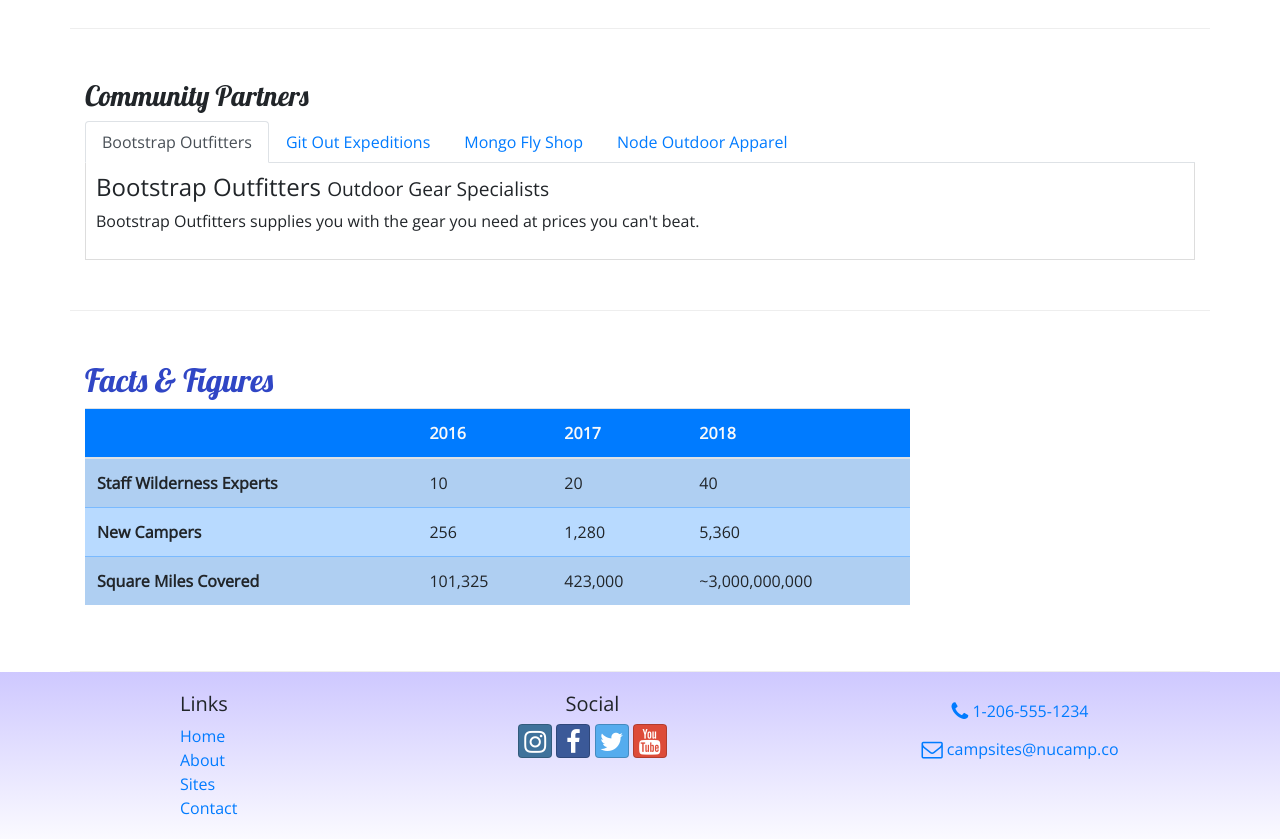
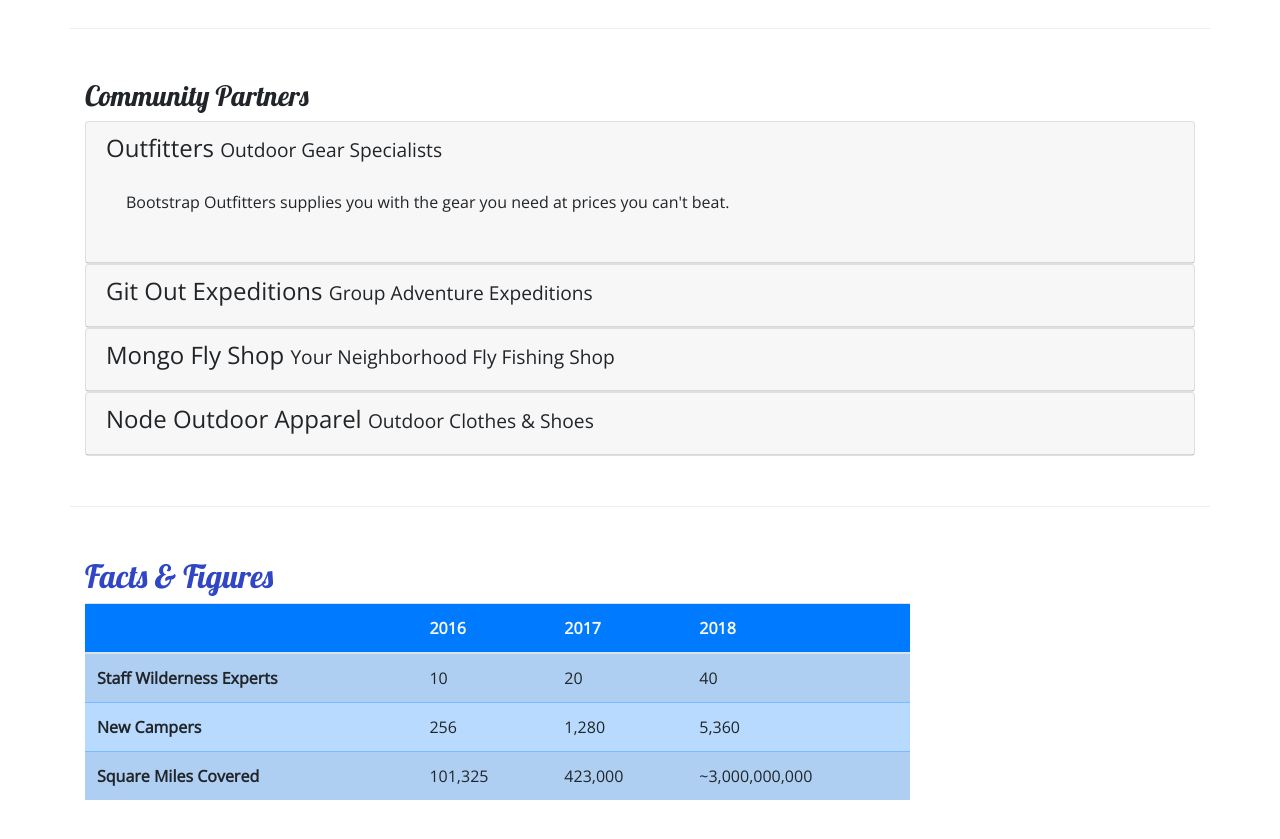
Before and after one commit to alexmuniznina/nucampsite, a website: page aboutus.html in a window 1280 px wide. Shown: the part 800-1639 px from the top of the page. Drawn offline with nearby package versions, Linux system fonts and the light colour scheme.

Commit message:
Accordion

```diff
--- a/aboutus.html
+++ b/aboutus.html
@@ -107,6 +107,60 @@
         <div class="row row-content">
             <div class="col-12">
                 <h3>Community Partners</h3>
+                <!-- Accordion -->
+                <div id="accordion">
+                    <div class="card">
+                        <div role="tab" class="card-header">
+                            <h4><a data-toggle="collapse" data-target="#bootstrap">
+                                    Outfitters <small>Outdoor Gear Specialists</small>
+                            </a></h4>
+                            <div class="collapse show" id="bootstrap" data-parent="#accordion">
+                                <div class="card-body">
+                                    <p class="d-none d-sm-block">Bootstrap Outfitters supplies you with the gear you need at prices you can't beat.</p>
+                                </div>
+                            </div>
+                        </div>
+                    </div>
+                    <div class="card">
+                        <div role="tab" class="card-header">
+                            <h4><a class="collapsed" data-toggle="collapse" data-target="#git">
+                                Git Out Expeditions <small>Group Adventure Expeditions</small>
+                            </a></h4>
+                            <div class="collapse" id="git" data-parent="#accordion">
+                                <div class="card-body">
+                                    <p class="d-none d-sm-block">Join Git Out Expeditions to explore new horizons with a group of other adventurers!</p>
+                                </div>
+                            </div>
+                        </div>
+                    </div>
+                    <div class="card">
+                        <div role="tab" class="card-header">
+                            <h4><a class="collapsed" data-toggle="collapse" data-target="#mongo">
+                                Mongo Fly Shop <small>Your Neighborhood Fly Fishing Shop</small>
+                            </a></h4>
+                            <div class="collapse" id="mongo" data-parent="#accordion">
+                                <div class="card-body">
+                                    <p class="d-none d-sm-block">Need a new fishing pole, a tacklebox, or flies of all kinds? Stop by Mongo Fly Shop.</p>
+                                </div>
+                            </div>
+                        </div>
+                    </div>
+                    <div class="card">
+                        <div role="tab" class="card-header">
+                            <h4><a class="collapsed" data-toggle="collapse" data-target="#node">
+                                Node Outdoor Apparel <small>Outdoor Clothes & Shoes</small>
+                            </a></h4>
+                            <div class="collapse" id="node" data-parent="#accordion">
+                                <div class="card-body">
+                                    <p class="d-none d-sm-block">From polar fleeces to swimsuits, hiking boots to waders, a visit to Node will be sure to get you covered.</p>
+                                </div>
+                            </div>
+                        </div>
+                    </div>
+                </div>
+
+                <!-- Tabs -->
+                <!--
                 <ul class="nav nav-tabs">
                     <li class="nav-item"><a class="nav-link active" href="#bootstrap" role="tab" data-toggle="tab">Bootstrap Outfitters</a></li>
                     <li class="nav-item"><a class="nav-link" href="#git" role="tab" data-toggle="tab">Git Out Expeditions</a></li>
@@ -132,6 +186,7 @@
                         get you covered.</p>
                     </div>
                 </div>
+                -->
             </div>
         </div>
 
--- a/css/styles.css
+++ b/css/styles.css
@@ -36,8 +36,16 @@ header h2 {
     background-color: #901CAD;
 }
 
+/* style for tabs */
+/*
 .tab-content {
     border: 1px solid #DDD;
     border-top: none;
     padding: 10px;
+} */
+
+/* fix accordion headers blue underline  */
+a, a:hover {
+    color: inherit;
+    text-decoration: none;
 }
```
